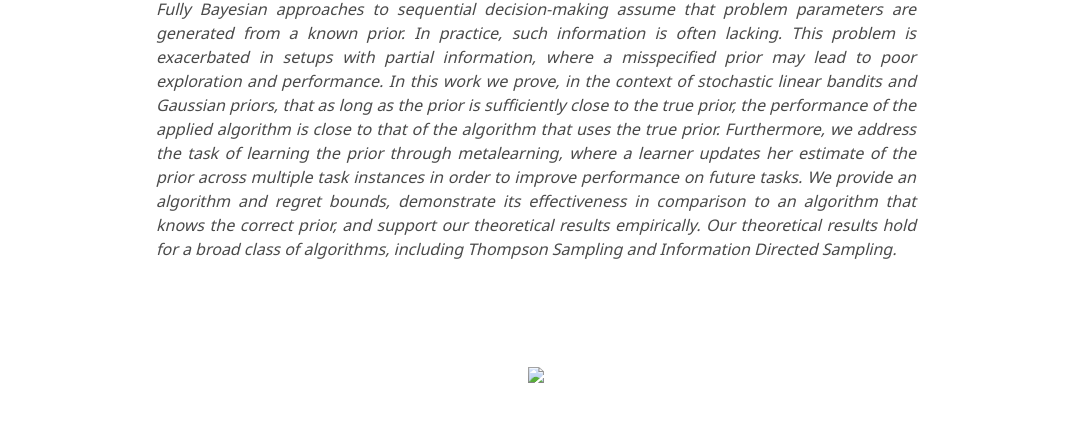
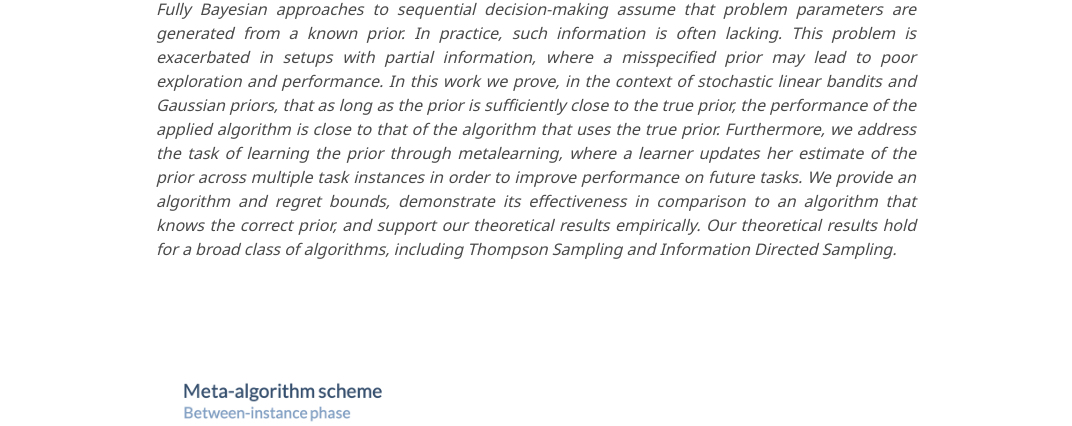
Before and after one commit to meta-learning-linear-bandits/meta-learning-linear-bandits.github.io, a plain HTML site: page index.html in a window 1280 px wide. Shown: the part 521-947 px from the top of the page, without its empty margins (104-1176 px from the left). Drawn offline with nearby package versions, Linux system fonts and the light colour scheme; a web font is replaced by a local one.

Commit message:
Adding images

```diff
--- a/index.html
+++ b/index.html
@@ -139,7 +139,7 @@
         <!-- Abstract. -->
         <div class="columns is-centered has-text-centered">
             <div class="column is-two-thirds">
-                <img class="img-teaser" src="data/Thumbnail%20large.png">
+                <img class="img-teaser" src="data/Thumbnail.png">
 
             </div>
         </div>
```
Also changed, not shown: data/Thumbnail.png (added), 2 other files.
